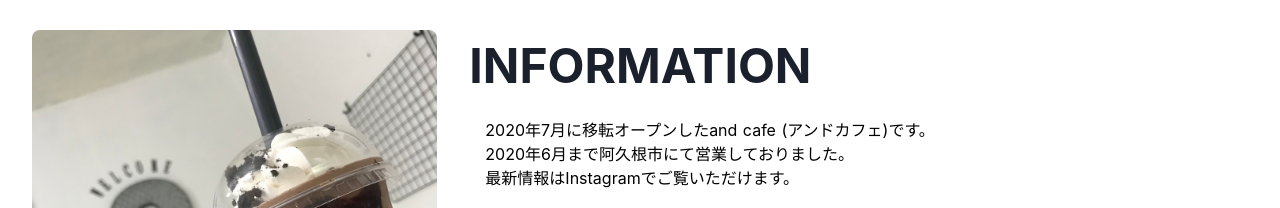
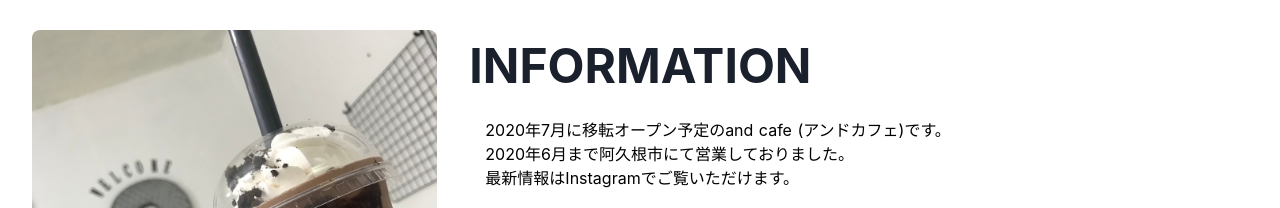
Before and after one commit to and-cafe/andcafe, a Nuxt app: page / in a window 1280 px wide. Shown: the part 802-1010 px from the top of the page. Built offline with nearby package versions, Linux system fonts and the light colour scheme; what vue-scrollactive would draw is missing.

Commit message:
インフォメーション文言とOGP画像を暫定版に変更した

```diff
--- a/pages/index.vue
+++ b/pages/index.vue
@@ -66,7 +66,7 @@
           <div class="px-2 col-span-2 lg:px-8">
             <h2 class="text-3xl font-bold text-gray-900 md:text-5xl">INFORMATION</h2>
             <div class="m-4">
-              <p>2020年7月に移転オープンしたand cafe (アンドカフェ)です。</p>
+              <p>2020年7月に移転オープン予定のand cafe (アンドカフェ)です。</p>
               <p>2020年6月まで阿久根市にて営業しておりました。</p>
               <p>最新情報はInstagramでご覧いただけます。</p>
             </div>
@@ -219,7 +219,7 @@ export default {
         { hid: 'og:url', property: 'og:url', content: 'https://' + this.site_domain + '/' },
         { hid: 'og:title', property: 'og:title', content: this.site_name + ' | ' + this.site_kana },
         { hid: 'og:description', property: 'og:description', content: this.description },
-        { hid: 'og:image', property: 'og:image', content: 'https://' + this.site_domain + '/images/logo.jpg' },
+        { hid: 'og:image', property: 'og:image', content: 'https://' + this.site_domain + '/images/main01.jpg' },
         { name: 'twitter:card', content: 'summary' },
       ],
     }
```
